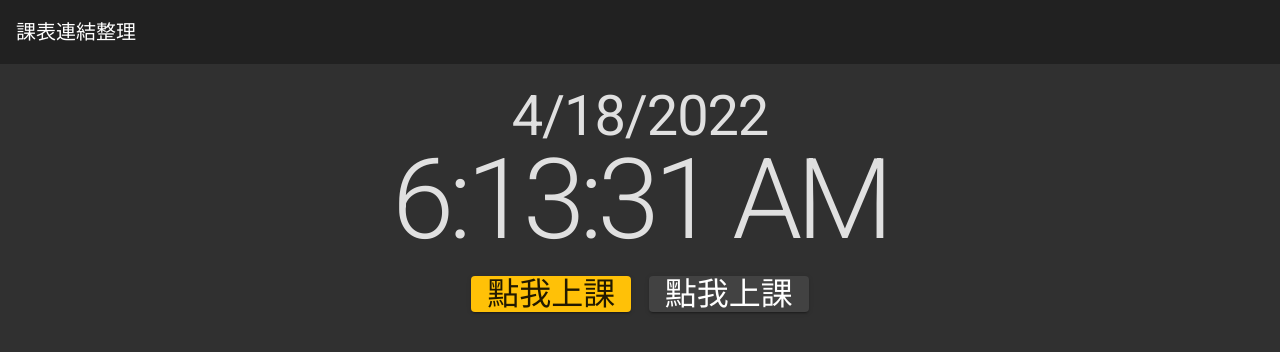
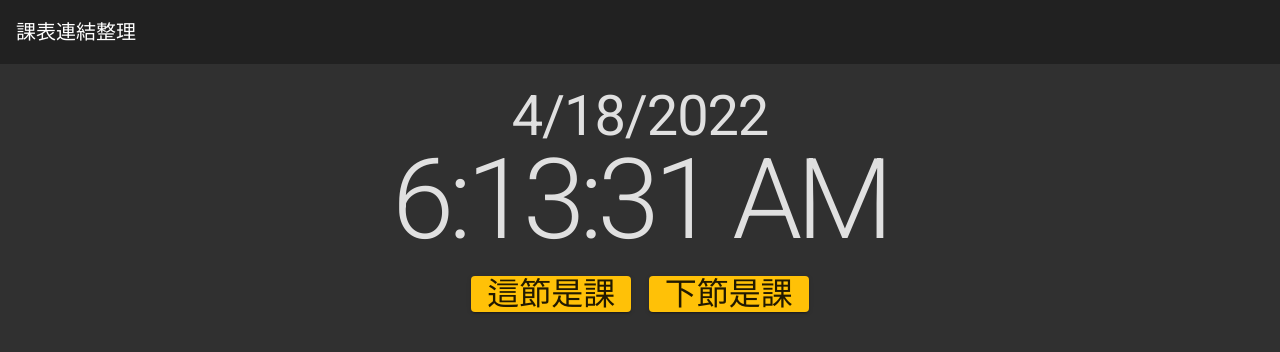
Before and after one commit to quick0831/class-schedule, an Angular app: page / in a window 1280 px wide. Shown: the top 352 px of the page. Built offline with nearby package versions, Linux system fonts and the light colour scheme.

Commit message:
drive buttons with actual data rework variable name

```diff
--- a/src/app/app.component.html
+++ b/src/app/app.component.html
@@ -6,10 +6,8 @@
 
   <div class="center">
     <app-toolbox
-      [link_1]="''"
-      [link_2]="''"
-      [class_string_1]="''"
-      [class_string_2]="''">
+      [class_1]="class_1"
+      [class_2]="class_2">
     </app-toolbox>
   </div>
 
--- a/src/app/app.component.ts
+++ b/src/app/app.component.ts
@@ -6,5 +6,25 @@ import { Component } from '@angular/core';
   styleUrls: ['./app.component.scss']
 })
 export class AppComponent {
-  title = 'class-schedule';
+
+  class_1 = ["", ""];
+  class_2 = ["", ""];
+
+  classes = {
+    "ch": ["國文", "https://meet.google.com/wwy-bzuu-hcx"],
+    "eng": ["英文", "https://meet.google.com/bcv-xrwj-qze"],
+    "math": ["數學", "https://meet.google.com/kfc-ohtx-dkz"],
+    "pro1": ["感測器", "https://meet.google.com/pjc-yfzw-bea"],
+    "pro2": ["介面電路原理", "https://meet.google.com/bqe-caat-edk"],
+    "pra1": ["介面電路實習", "https://meet.google.com/pjc-yfzw-bea"],
+    "pra2": ["專題製作", "https://meet.google.com/xpe-qfno-spq"],
+    "pra3": ["智慧電子應用實習", "https://meet.google.com/mgf-rudw-umo"],
+    "class": ["班會", "https://meet.google.com/bqe-caat-edk"],
+    "ele": ["基本電學", "https://meet.google.com/ncw-hxow-dpx"],
+    "pe": ["體育", ""]
+  };
+
+  // use null as continuous class
+  table = [];
+
 }
--- a/src/app/toolbox/toolbox.component.html
+++ b/src/app/toolbox/toolbox.component.html
@@ -1,6 +1,8 @@
 <b class="Time mat-display-3">{{date_string}}</b><br>
 <b class="Time mat-display-4">{{time_string}}</b><br>
 <br>
-<a mat-raised-button [href]="link_1" color="primary">點我上{{class_string_1}}課</a>
+<a *ngIf="class_1[1]" mat-raised-button [href]="class_1[1]" color="primary">點我上{{class_1[0]}}課</a>
+<button *ngIf="!class_1[1]" mat-raised-button color="primary">這節是{{class_1[0]}}課</button>
 &nbsp;&nbsp;&nbsp;
-<a mat-raised-button [href]="link_2">點我上{{class_string_2}}課</a>
+<a *ngIf="class_2[1]" mat-raised-button [href]="class_2[1]">點我上{{class_2[0]}}課</a>
+<button *ngIf="!class_2[1]" mat-raised-button color="primary">下節是{{class_2[0]}}課</button>
```
Also changed, not shown: src/app/toolbox/toolbox.component.ts (+2 -5 lines).
